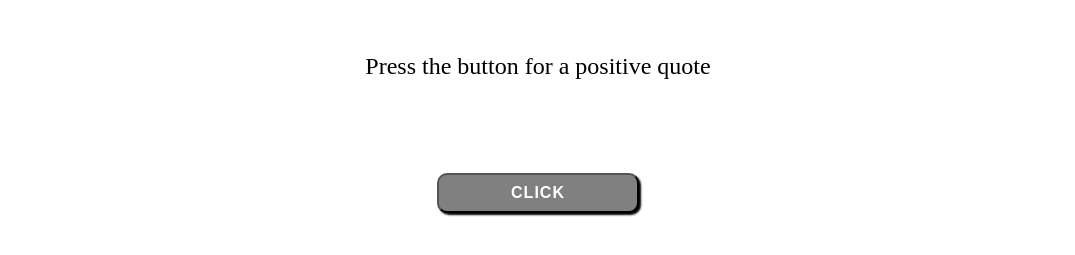
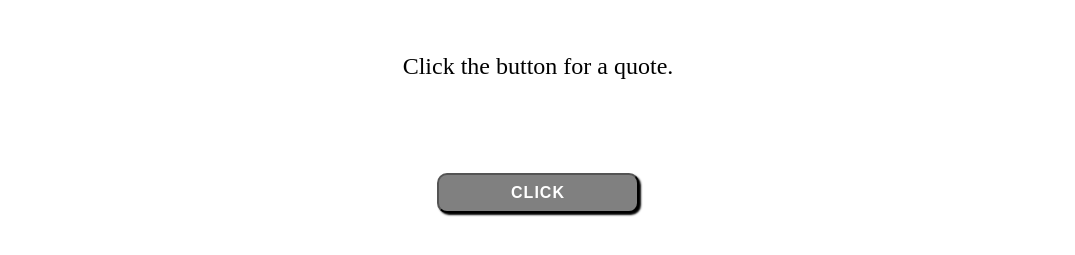
Before and after one commit to freejacque/happy_quotes, a plain HTML site: page index.html in a window 1280 px wide. Shown: the part 115-370 px from the top of the page, without its empty margins (102-1177 px from the left). Drawn offline with Linux system fonts and the light colour scheme.

Commit message:
updated page title and original text

```diff
--- a/index.html
+++ b/index.html
@@ -2,7 +2,7 @@
 <html>
 <head>
   <meta charset="utf-8">
-  <title>Good Vibes</title>
+  <title>Happy Quotes</title>
   <style type="text/css">
     body {
       background-color: white;
@@ -60,7 +60,7 @@
   <div class="container">
     <h1><span>H</span>appy <span>Q</span>uotes</h1>
     <div class="main-text">
-      <p id="quote">Press the button for a positive quote</p>
+      <p id="quote">Click the button for a quote.</p>
       <p id="author"></p>
       <button id="textButton">Click</button>
     </div>
```
